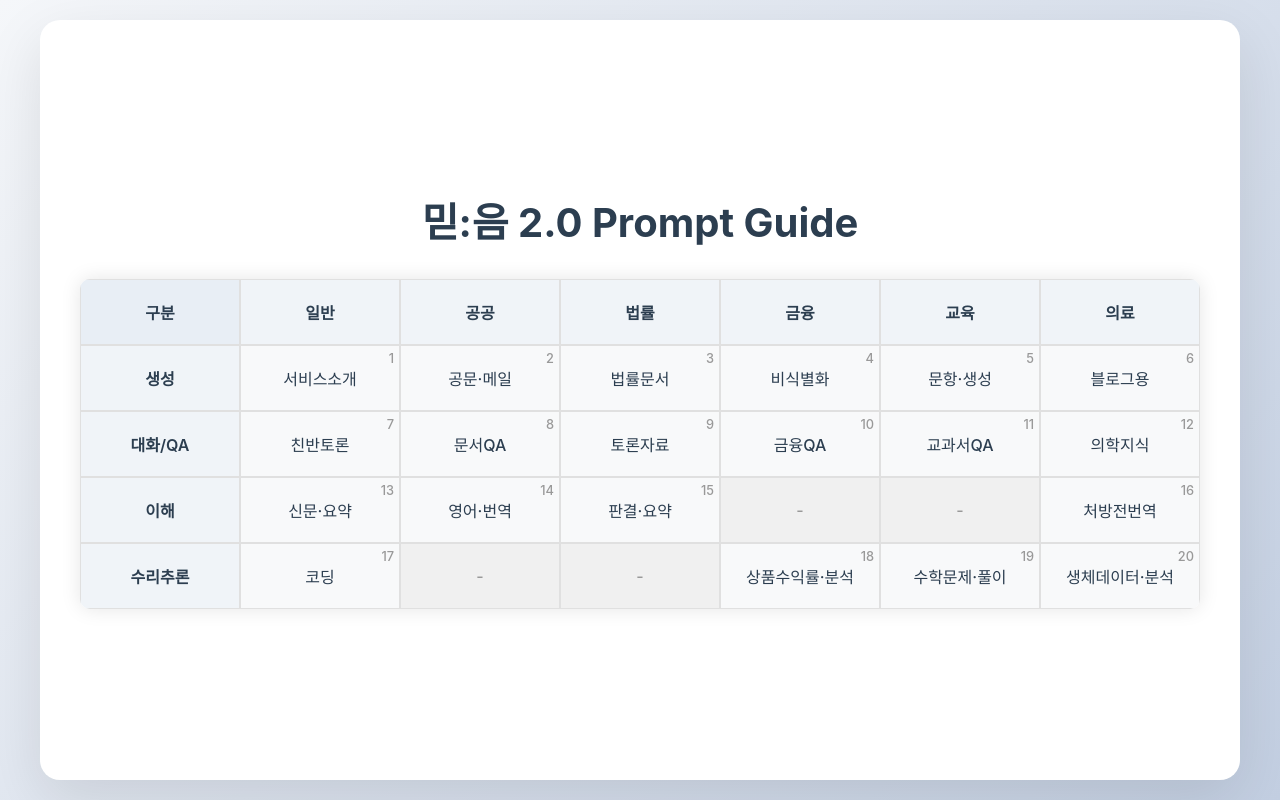
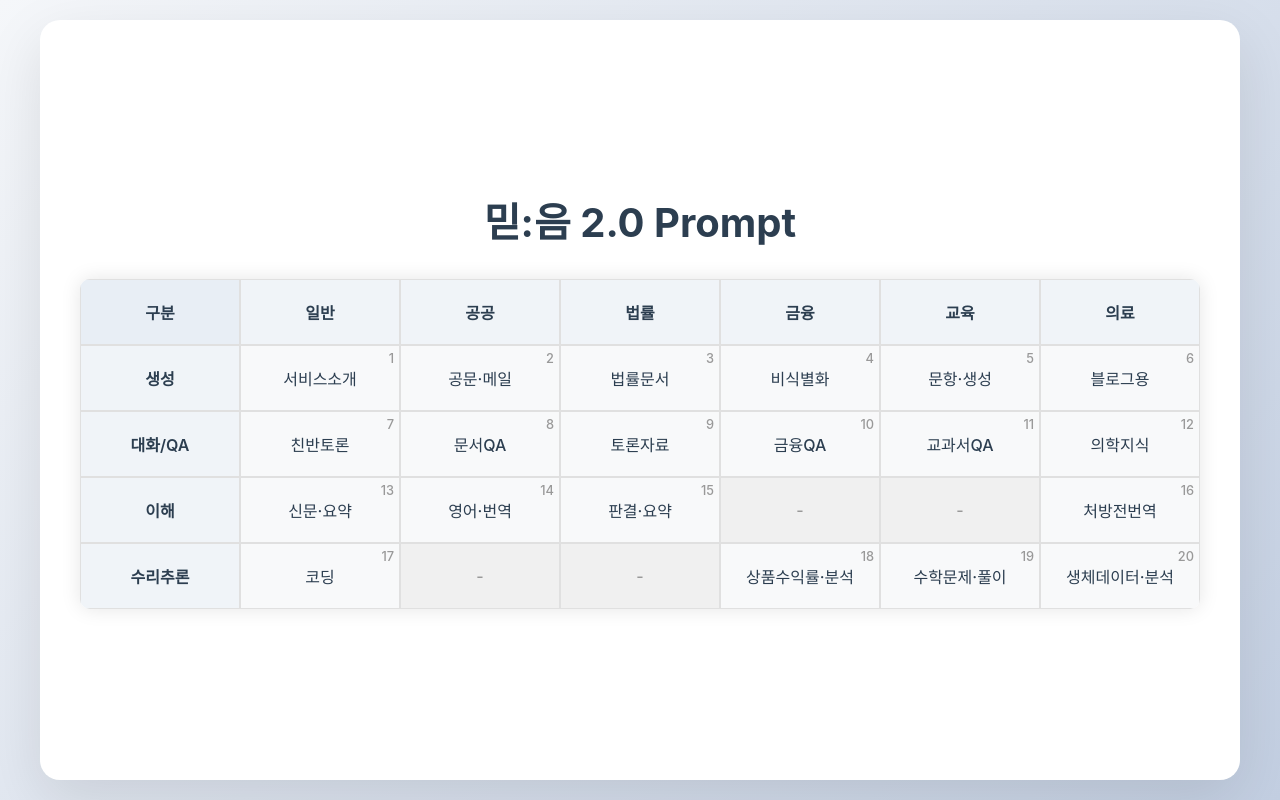
Before and after one commit to yslee0011/midm, a plain HTML site: page index.html in a window 1280 px wide. Drawn offline with Linux system fonts and the light colour scheme.

Commit message:
Update index.html

```diff
--- a/index.html
+++ b/index.html
@@ -276,7 +276,7 @@
 </head>
 <body>
     <div class="container">
-        <h1>믿:음 2.0 Prompt Guide</h1>
+        <h1>믿:음 2.0 Prompt</h1>
 
         <table class="matrix-table">
             <thead>
```
